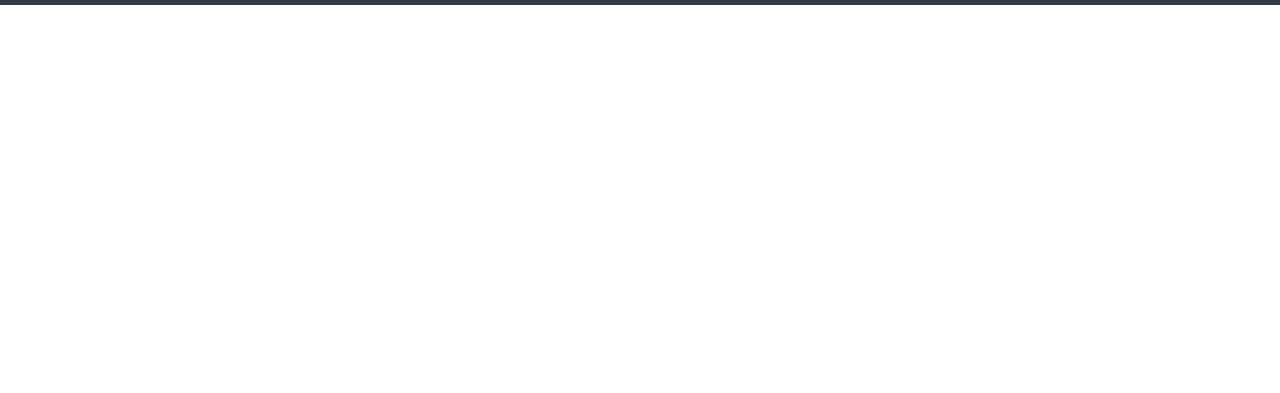
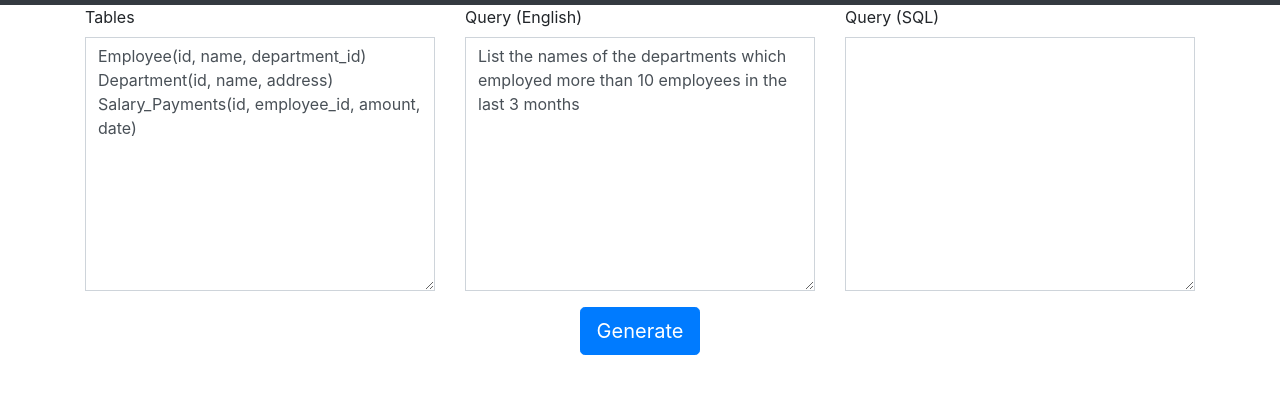
Before and after one commit to ryanraposo/sqliterate, a website: page public/index.html in a window 1280 px wide. Shown: the part 51-444 px from the top of the page. Drawn offline with nearby package versions, Linux system fonts and the light colour scheme.

Commit message:
add landing

```diff
--- a/public/index.html
+++ b/public/index.html
@@ -7,13 +7,39 @@
   <meta http-equiv="X-UA-Compatible" content="ie=edge">
   <title>sqliterate</title>
   <link rel="stylesheet" href="https://cdn.jsdelivr.net/npm/bootstrap@4.0.0/dist/css/bootstrap.min.css" integrity="sha384-Gn5384xqQ1aoWXA+058RXPxPg6fy4IWvTNh0E263XmFcJlSAwiGgFAW/dAiS6JXm" crossorigin="anonymous">
+  <link rel="stylesheet" href="./assets/css/styles.css">
 </head>
 
 <body>
   <nav class="navbar navbar-dark bg-dark">
     <span class="navbar-brand mb-0 h1">sqliterate</span>
   </nav>
-  <script src="/assets/js/index.js"></script>
+  <div class="container">
+    <div class="row">
+      <div class="form-group col-md-4">
+        <label for="tablesTextArea">Tables</label>
+        <textarea class="form-control rounded-0" id="tablesTextArea" rows="10">
+Employee(id, name, department_id)
+Department(id, name, address)
+Salary_Payments(id, employee_id, amount, date)
+        </textarea>
+      </div>
+      <div class="form-group col-md-4">
+        <label for="englishQueryTextArea">Query (English)</label>
+        <textarea class="form-control rounded-0" id="englishQueryTextArea" rows="10">
+List the names of the departments which employed more than 10 employees in the last 3 months
+        </textarea>
+      </div>
+      <div class="form-group col-md-4">
+        <label for="sqlQueryTextArea">Query (SQL)</label>
+        <textarea class="form-control rounded-0" id="sqlQueryTextArea" rows="10"></textarea>
+      </div>
+    </div>
+    <div class="row justify-content-center">
+      <button type="button" class="btn btn-primary btn-lg" id="generateButton">Generate</button>
+    </div>
+  </div>
+  <script src="./assets/js/index.js"></script>
 </body>
 
 </html>
```
